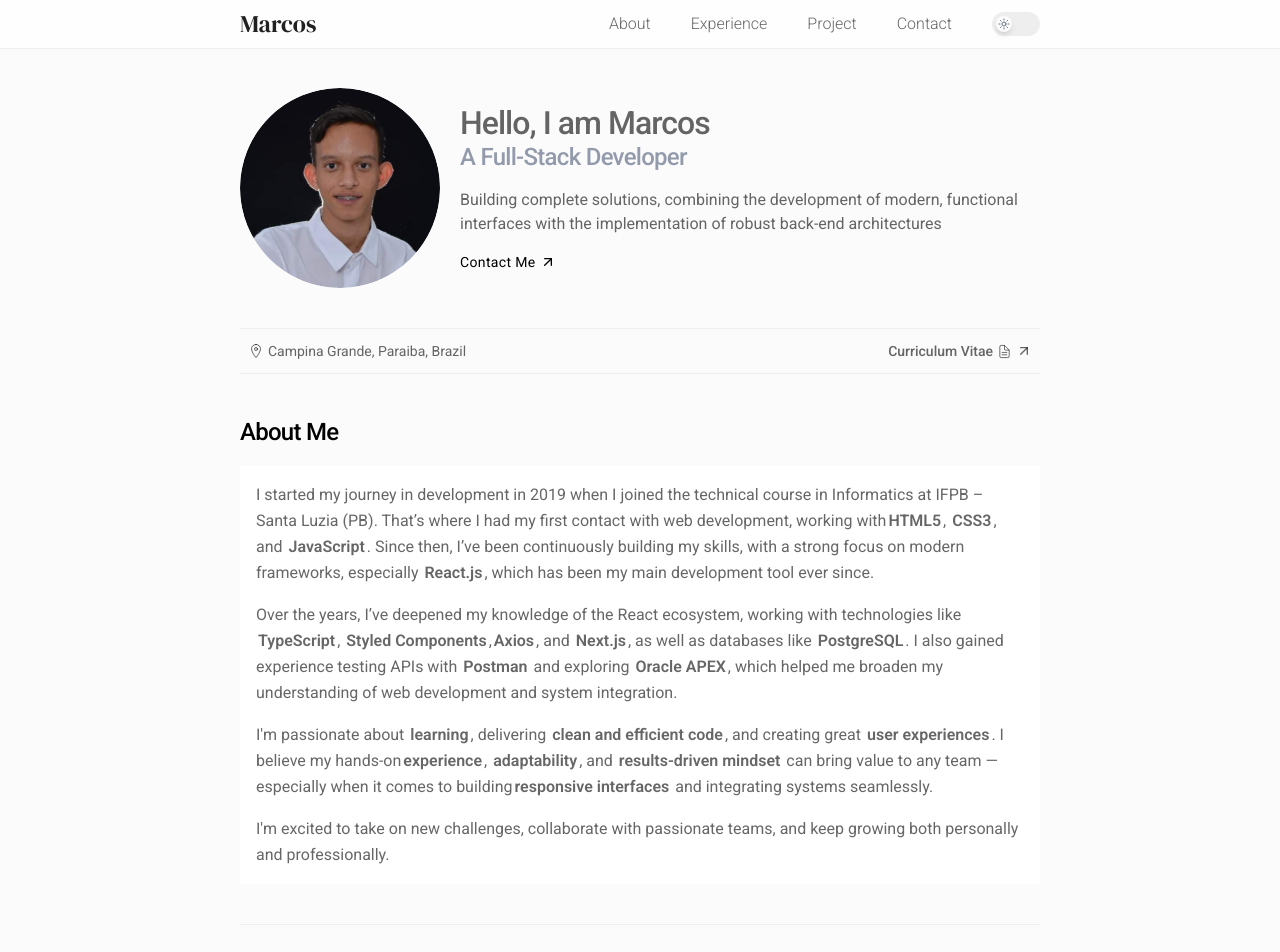
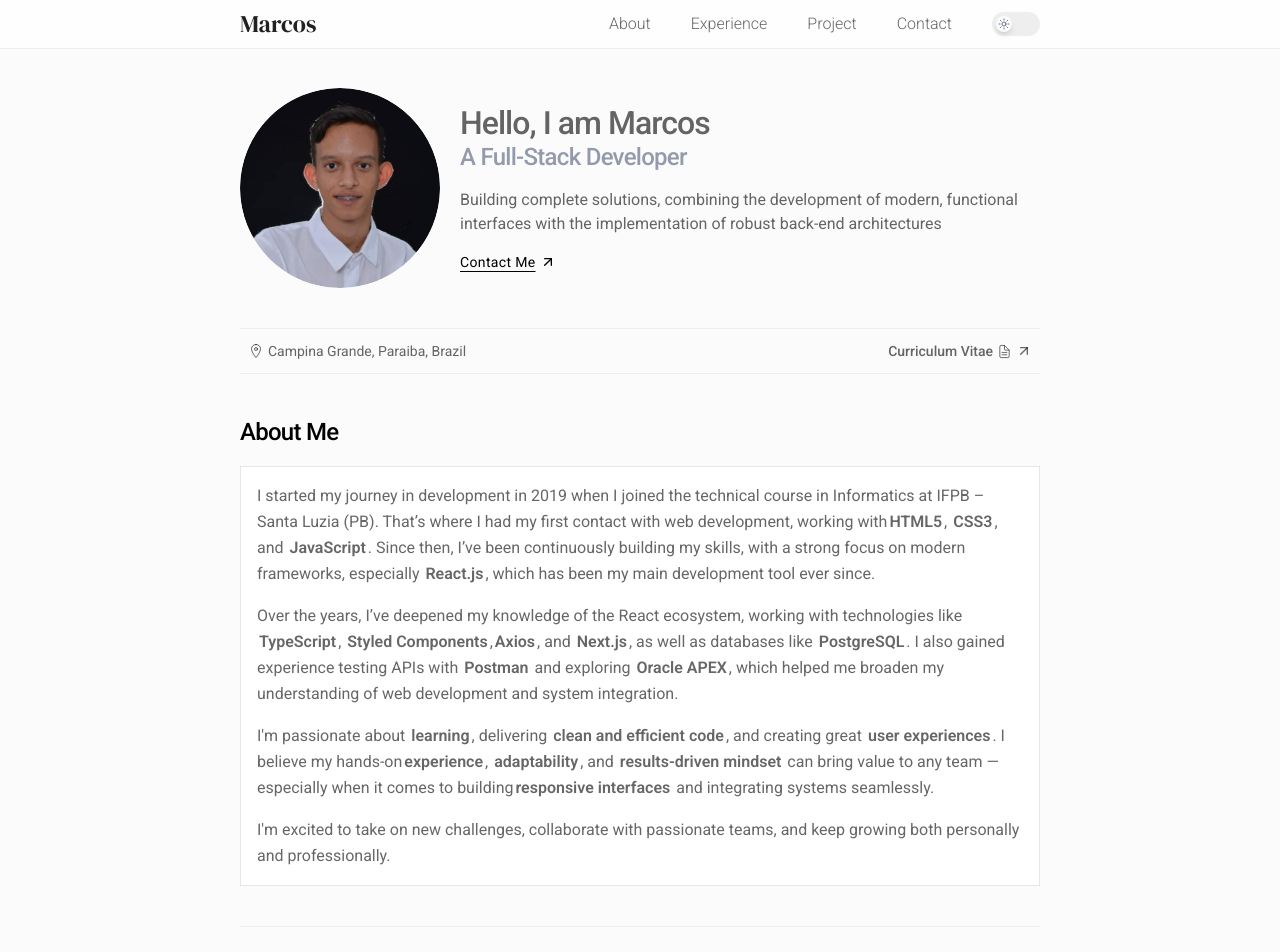
Before and after one commit to MarcosAntonio15243/MarcosAntonio15243.github.io, a Next.js app: page / in a window 1280 px wide. Shown: the top 952 px of the page. Built offline with nearby package versions, Linux system fonts and the light colour scheme.

Commit message:
style: add underline on 'contact me' link

```diff
--- a/src/app/page.tsx
+++ b/src/app/page.tsx
@@ -48,7 +48,7 @@ export default function Home() {
 								aria-label="Send email to Marcos"
 								className="max-sm:mx-auto"
 							>
-								<span className="text-sm font-roboto font-normal hover:underline underline-offset-2 flex flex-row items-center gap-1 tracking-wide">
+								<span className="text-sm font-roboto font-normal underline underline-offset-4 flex flex-row items-center gap-1 tracking-wide">
 									Contact Me <ArrowUpRight className="size-4" />
 								</span>
 							</a>
@@ -79,7 +79,7 @@ export default function Home() {
 					{/* About Me Section */}
 					<section id="about" className="flex flex-col gap-4 font-roboto">
 						<h2>About Me</h2>
-						<div className="flex flex-col gap-4 p-4 bg-[var(--color-bg-card)] leading-relaxed">
+						<div className="flex flex-col gap-4 p-4 bg-[var(--color-bg-card)] leading-relaxed border-[1px] border-[var(--color-bg-image)]">
 							<p>
 								I started my journey in development in 2019 when I joined the
 								technical course in Informatics at IFPB – Santa Luzia (PB).
```
